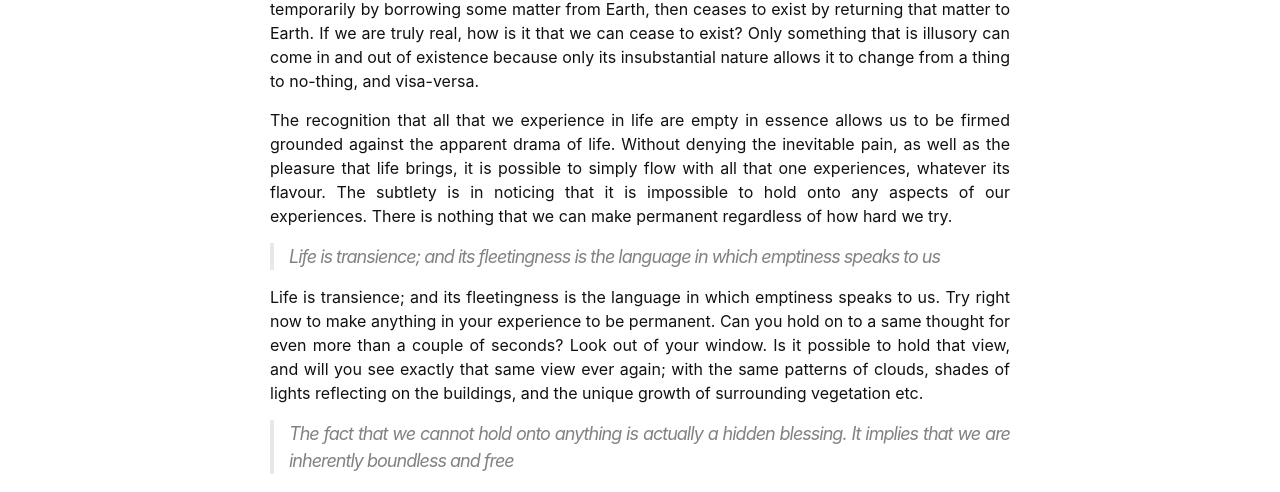
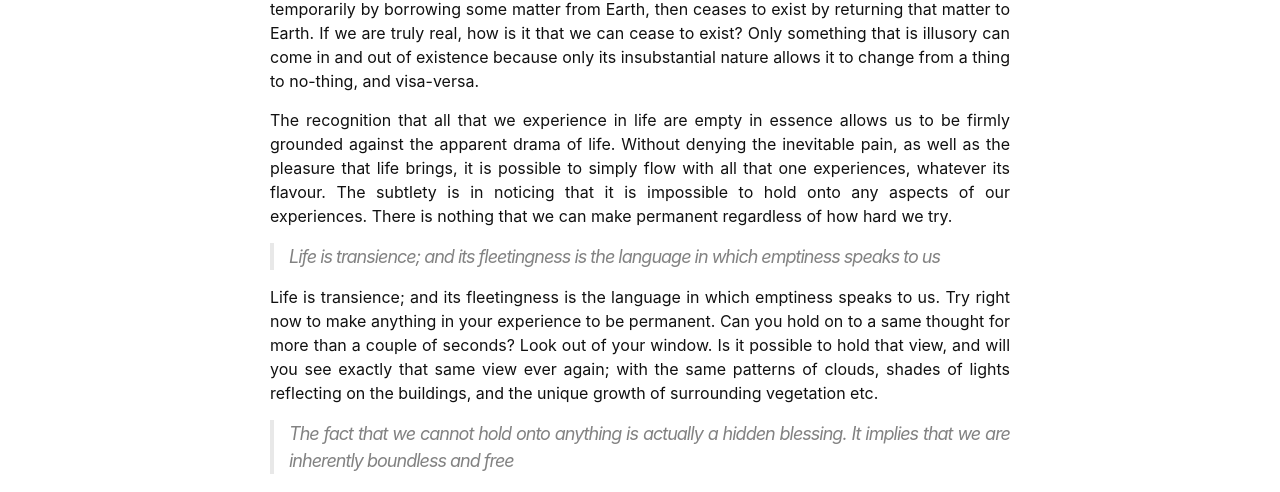
Before and after one commit to alcaloke/purelyjoyful.org, a Jekyll site: the page built from _posts/2019-07-10-emptiness-speaks-through-transience-of-life.md, in a window 1280 px wide. Shown: the part 880-1372 px from the top of the page. Built offline with Jekyll 4.4.1, drawn with Linux system fonts in a browser that asks for light colours; comment, search, counter and statistics services are not loaded.

Commit message:
4th post & minor edits

```diff
--- a/_posts/2019-07-10-emptiness-speaks-through-transience-of-life.md
+++ b/_posts/2019-07-10-emptiness-speaks-through-transience-of-life.md
@@ -17,11 +17,11 @@ Of course, it is very difficult to see that everything is emptiness. We clearly
 
 We live our lives believing that our world is absolutely real. But how can that which is real, be so fleeting? Surely, if something is real, one should be able to experience it again and again with absolute consistency. Also something real must be changeless because it can only prove its own reality by being not anything other than what it is. If something is subject to change, that very change destroys the reference points for proving its own authenticity. A human being exists temporarily by borrowing some matter from Earth, then ceases to exist by returning that matter to Earth. If we are truly real, how is it that we can cease to exist? Only something that is illusory can come in and out of existence because only its insubstantial nature allows it to change from a thing to no-thing, and visa-versa.
 
-The recognition that all that we experience in life are empty in essence allows us to be firmed grounded against the apparent drama of life. Without denying the inevitable pain, as well as the pleasure that life brings, it is possible to simply flow with all that one experiences, whatever its flavour. The subtlety is in noticing that it is impossible to hold onto any aspects of our experiences. There is nothing that we can make permanent regardless of how hard we try.
+The recognition that all that we experience in life are empty in essence allows us to be firmly grounded against the apparent drama of life. Without denying the inevitable pain, as well as the pleasure that life brings, it is possible to simply flow with all that one experiences, whatever its flavour. The subtlety is in noticing that it is impossible to hold onto any aspects of our experiences. There is nothing that we can make permanent regardless of how hard we try.
 
 > Life is transience; and its fleetingness is the language in which emptiness speaks to us
 
-Life is transience; and its fleetingness is the language in which emptiness speaks to us. Try right now to make anything in your experience to be permanent. Can you hold on to a same thought for even more than a couple of seconds? Look out of your window. Is it possible to hold that view, and will you see exactly that same view ever again; with the same patterns of clouds, shades of lights reflecting on the buildings, and the unique growth of surrounding vegetation etc.
+Life is transience; and its fleetingness is the language in which emptiness speaks to us. Try right now to make anything in your experience to be permanent. Can you hold on to a same thought for more than a couple of seconds? Look out of your window. Is it possible to hold that view, and will you see exactly that same view ever again; with the same patterns of clouds, shades of lights reflecting on the buildings, and the unique growth of surrounding vegetation etc.
 
 > The fact that we cannot hold onto anything is actually a hidden blessing. It implies that we are inherently boundless and free
 
```
Also changed, not shown: _posts/2019-07-11-the-only-truth-of-life-is-change.md (+1 -1 lines), _posts/2019-07-16-how-to-love-yourself.md (added, +37 -0 lines).
